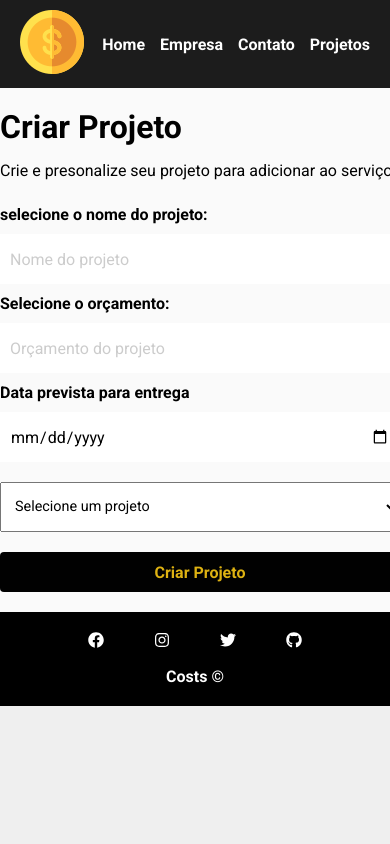
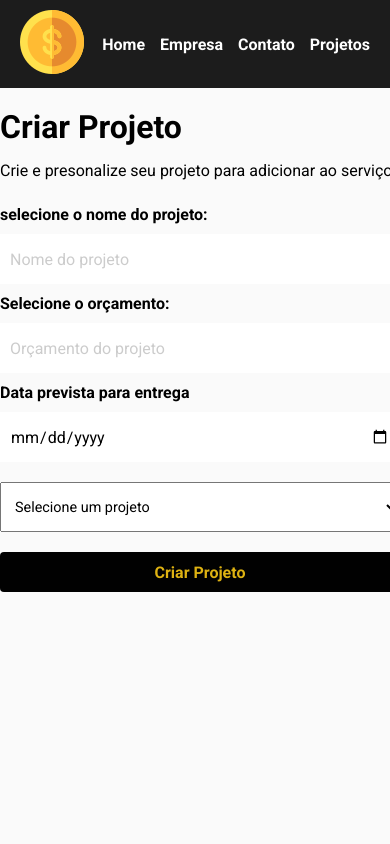
Before and after one commit to DanielSantosDevWeb/projeto-costs, a React (Create React App) app: page /#/novoProjeto in a window 390 px wide. Shown: the top 844 px of the page. Built offline with nearby package versions, Linux system fonts and the light colour scheme.

Commit message:
atualizando responsividade

```diff
--- a/src/components/pages/NovoProjeto.module.css
+++ b/src/components/pages/NovoProjeto.module.css
@@ -6,3 +6,15 @@
   margin: 20px auto;
 
 }
+
+@media screen and ( min-height: 660px ) {
+  .novoProjeto {
+    height: 600px;
+  }
+}
+
+@media screen and ( min-height: 800px ) {
+  .novoProjeto {
+    height: 800px;
+  }
+}
--- a/src/components/pages/Projetos.module.css
+++ b/src/components/pages/Projetos.module.css
@@ -7,3 +7,15 @@
   display: flex;
   justify-content: space-between;
 }
+
+@media screen and ( min-height: 660px ) {
+  .body {
+    height: 600px;
+  }
+}
+
+@media screen and ( min-height: 800px ) {
+  .body {
+    height: 800px;
+  }
+}
```
